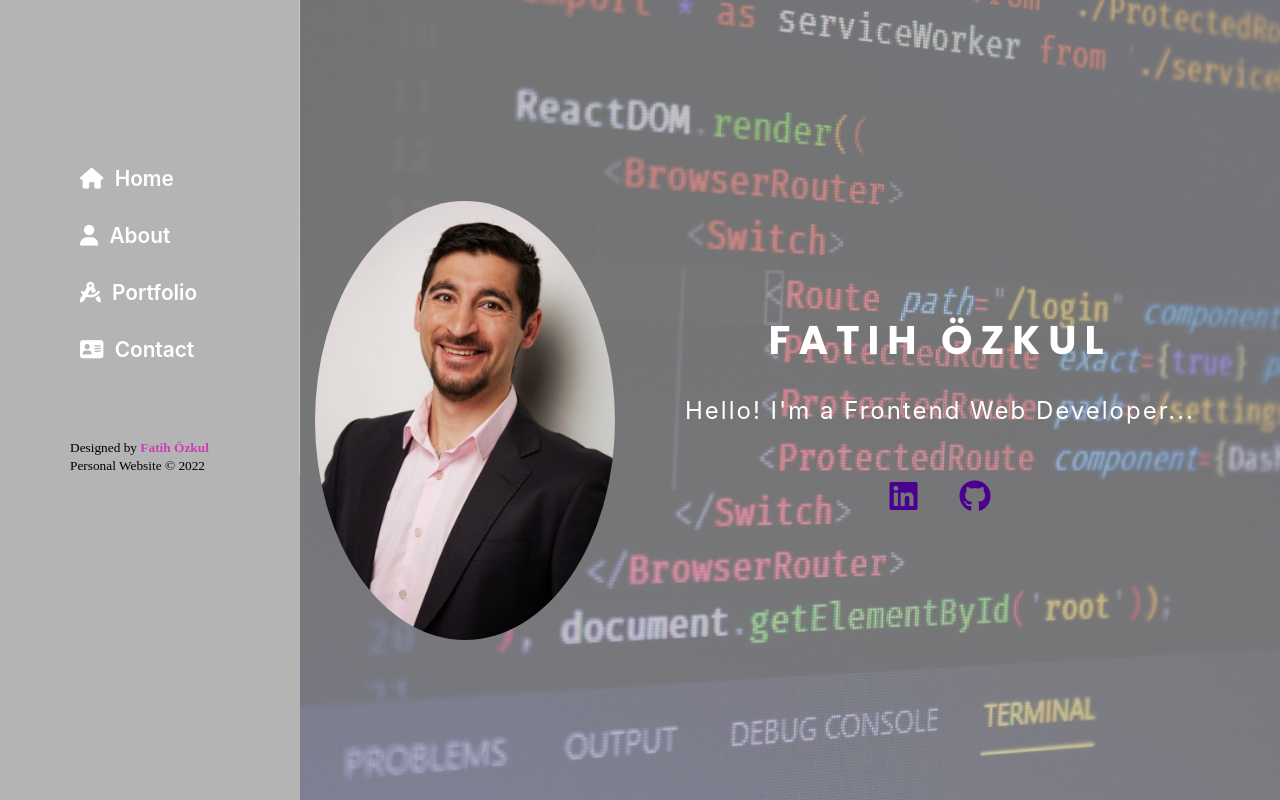
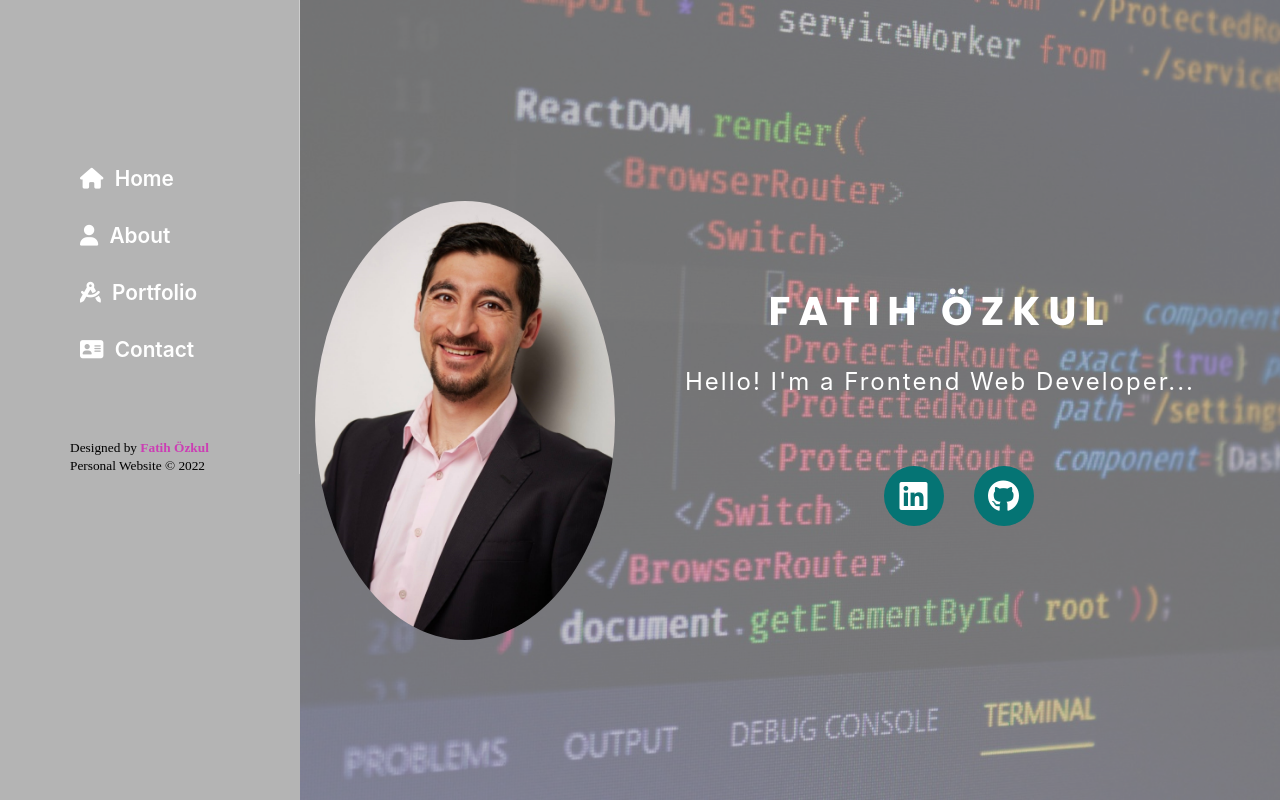
Before and after one commit to fatihozkul35/MyPortFolioWebsite, a React (Create React App) app: page / in a window 1280 px wide. Built offline with nearby package versions, Linux system fonts and the light colour scheme; a web font is replaced by a local one.

Commit message:
last commit ı hope :)

```diff
--- a/src/Pages/Home/Home.css
+++ b/src/Pages/Home/Home.css
@@ -3,12 +3,6 @@
     grid-template-columns: 300px 1fr;
     height: 100vh;
 }
-
-/* .menus a:hover i{
-    transition: 300ms;
-    color:black;
-    background-color: white;
-} */
 
 .image{
     margin-top: 45px;
@@ -51,25 +45,33 @@
 
 .social-links li{
     list-style: none;
-    margin: auto;
+    margin: 15px;
 }
 
 .social-links li a{
-    padding: 15px;
     color: #4a018f;
+    display: flex;
+    justify-content: center;
+    align-items: center;
+    text-decoration: none;
+    width: 60px;
+    height: 60px;
+    border-radius: 30px;
+    color: white;
+    background-color: rgb(5, 116, 116);
+    border: 0;
 }
+
+.social-links li a:hover{
+    border: 2px solid black;
+}
+
 
 
 .social-links i{
     font-size: 2.0rem;
 }
 
-/* .section.right{
-    display: flex;
-    justify-content: center;
-    align-items: center;
-    background-image: url(./react.jpg);
-} */
 .section.right{
     position: relative;
     height: 100vh;
```
